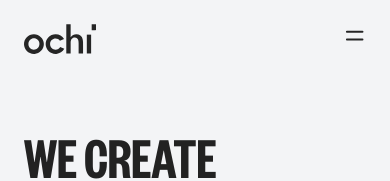
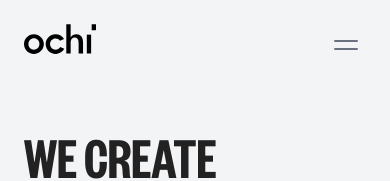
Before and after one commit to c0d1ngthunder/Ochi, a React (Vite) app: page / in a window 390 px wide. Shown: the top 181 px of the page. Built offline with nearby package versions, Linux system fonts and the light colour scheme.

Commit message:
feat: Add responsive menu and made responsive for tablets

```diff
--- a/src/App.jsx
+++ b/src/App.jsx
@@ -9,16 +9,20 @@ import Cards from "./components/Cards";
 import Footer from "./components/Footer";
 import { motion } from "motion/react";
 import LoadingAnime from "./components/LoadingAnime";
+import { useState } from "react";
+import ResponsiveMenu from "./components/ResponsiveMenu";
 
 const App = () => {
   const isMobile = window.innerWidth < 768;
+  const [isOpen, setIsOpen] = useState(false);
   if (!isMobile) {
     const locomotiveScroll = new LocomotiveScroll();
   }
   return (
     <motion.div data-scroll data-scroll-container animate={{backgroundColor:"var(--color-gray-100)"}} transition={{delay:3.5,duration:.3}} className="w-full overflow-x-hidden min-h-screen bg-[#000000de]">
       <LoadingAnime />
-      <Navbar />
+      <Navbar setIsOpen={setIsOpen} isOpen={isOpen} />
+      <ResponsiveMenu isOpen={isOpen} />
       <LandingPage />
       <motion.div initial={{display:"none"}} animate={{display:"block"}} transition={{duration:.3,delay:3.5}}>
         <div
--- a/src/components/Cards.jsx
+++ b/src/components/Cards.jsx
@@ -2,9 +2,9 @@ import React from "react";
 
 const Cards = () => {
   return (
-    <div data-scroll data-scroll-speed="-.4" className="w-full mt-40 min-h-screen bg-gray-100 sm:items-center flex flex-col md:flex-row gap-4 px-6 sm:px-15">
+    <div data-scroll data-scroll-speed="-.4" className="w-full mt-40 min-h-screen bg-gray-100 md:items-center flex flex-col md:flex-row gap-4 px-6 sm:px-15">
       <div className="md:w-1/2 w-full md:h-[60vh] h-[46vh] flex items-center justify-center relative bg-[#004D43] rounded-lg">
-          <img className="w-1/2" src="./images/logo.svg" alt="" />
+          <img className="w-1/3" src="./images/logo.svg" alt="" />
           <a className="uppercase opacity-90 absolute font-[NeueMonstreal] text-sm bottom-5 left-5 text-gray-100 px-2 py-1 border-1 border-gray-100 rounded-full">Rating 5.0 on clutch</a>
         </div>
       <div className="md:w-1/2 flex flex-col md:flex-row gap-4">
--- a/src/components/Footer.jsx
+++ b/src/components/Footer.jsx
@@ -6,7 +6,7 @@ const Footer = () => {
       data-scroll
       data-scroll-section
       data-scroll-speed=".3"
-      className="flex flex-col -translate-y-[10%] overflow-hidden px-15 pt-8 rounded-tl-3xl rounded-tr-3xl bg-gray-100 w-full min-h-screen"
+      className="flex flex-col sm:-mb-20vw -translate-y-[10%] overflow-hidden px-15 pt-8 rounded-tl-3xl rounded-tr-3xl bg-gray-100 w-full min-h-screen"
     >
       <div className="top my-8 flex flex-col sm:justify-between w-full">
         <div className="left">
--- a/src/components/LandingPage.jsx
+++ b/src/components/LandingPage.jsx
@@ -1,6 +1,7 @@
+import { gsap } from "gsap";
 import { animate } from "motion";
 import { motion } from "motion/react";
-import { useEffect, useState } from "react";
+import { useEffect, useRef } from "react";
 import { PiArrowDownLeftThin } from "react-icons/pi";
 const LandingPage = () => {
   useEffect(() => {
@@ -8,6 +9,41 @@ const LandingPage = () => {
       duration: 3,
       onUpdate: (latest) =>
         (document.querySelector(".load").innerHTML = Math.round(latest) + "%"),
+    });
+  });
+
+  const start = useRef(null);
+  useEffect(() => {
+      const child1 = start.current.getElementsByTagName("span")[0];
+      const child2 = start.current.getElementsByTagName("span")[1];
+      const child3 = child2.getElementsByTagName("span")[0];
+    start.current.addEventListener("mouseenter", (e) => {
+      gsap.to(child1, {
+        backgroundColor: "#000",
+        color: "#fff",
+      });
+      gsap.to(child3,{
+        scale: 1,
+        ease: "power2.inOut",
+        color: "#fff",
+      });
+      gsap.to(child2, {
+        color: "#fff",
+      });
+    });
+    start.current.addEventListener("mouseleave", (e) => {
+      gsap.to(child1, {
+        backgroundColor: "#fff",
+        color: "#000",
+      });
+      gsap.to(child3,{
+        scale: 0,
+        color: "#000",
+        ease: "power2.inOut",
+      })
+      gsap.to(child2, {
+        color: "#000",
+      });
     });
   });
 
@@ -23,12 +59,12 @@ const LandingPage = () => {
     >
       <div className="textstructure mt-32">
         {["We Create", "Eye-opening", "Presentations"].map((item, index) => (
-          <div key={index} className="masker px-6 sm:px-15 overflow-hidden">
+          <div key={index} className="masker px-6 md:px-15 overflow-hidden">
             <div className="w-fit flex gap-[1vw]">
               {index === 1 && (
                 <motion.div
                   initial={{ width: 0 }}
-                  animate={{ width: window.innerWidth < 640 ? "80px" : "9vw"  }}
+                  animate={{ width: window.innerWidth < 640 ? "80px" : "9vw" }}
                   transition={{ ease: [0.65, 0, 0.35, 1], delay: 4 }}
                   className="opacity-100 bg-center bg-cover bg-[url('/images/content-image01.jpg')] relative top-[1vw] h-[8vh] sm:h-[6vw] rounded-sm"
                 ></motion.div>
@@ -58,7 +94,7 @@ const LandingPage = () => {
       <motion.div
         animate={{ opacity: 1 }}
         transition={{ delay: 3.5 }}
-        className="border-t-1 mt-30 absolute bottom-5 w-full opacity-0 border-zinc-400 flex flex-col sm:flex-row gap-5 justify-between sm:items-center px-6 sm:px-10 py-4"
+        className="border-t-1 mt-30 absolute bottom-5 w-full opacity-0 border-zinc-400 flex flex-col md:flex-row gap-5 justify-between md:items-center px-6 md:px-10 py-4"
       >
         {[
           "For public and private companies",
@@ -68,12 +104,13 @@ const LandingPage = () => {
             {item}
           </p>
         ))}
-        <a href="" className="start flex gap-2 items-start">
+        <a href="" ref={start} className="start flex gap-2 items-start">
           <span className="uppercase px-4 py-1 text-sm border-1 border-black rounded-full">
             Start the project
           </span>
-          <span className="text-2xl border-1 rounded-full p-[2px]">
-            <PiArrowDownLeftThin className="rotate-180 font-extralight" />
+          <span className="text-2xl relative border-1 rounded-full p-[2px]">
+            <PiArrowDownLeftThin className="rotate-180 relative z-30 font-extrabold" />
+            <span className="absolute z-10 inset-0 rounded-full scale-0 bg-black"></span>
           </span>
         </a>
       </motion.div>
--- /dev/null
+++ b/src/components/MenuButton.jsx
@@ -0,0 +1,41 @@
+import { useRef, useState } from 'react';
+import { gsap } from 'gsap';
+
+const MenuButton = ({isOpen,setIsOpen}) => {
+  const topLine = useRef(null);
+  const bottomLine = useRef(null);
+
+  const toggleMenu = () => {
+    const tl = gsap.timeline({ defaults: { duration: 0.3, ease: 'power2.inOut' } });
+
+    if (!isOpen) {
+
+      // Move both lines to center and rotate
+      tl.to(topLine.current, { y: 4, rotate: 45 }, 0)
+        .to(bottomLine.current, { y: -4, rotate: -45 }, 0);
+    } else {
+      // Reset to original position
+      tl.to(topLine.current, { y: 0, rotate: 0 }, 0)
+        .to(bottomLine.current, { y: 0, rotate: 0 }, 0);
+    }
+
+    setIsOpen(!isOpen);
+  };
+
+  return (
+    <button onClick={toggleMenu} className="w-10 md:hidden h-10 relative">
+      <div
+        ref={topLine}
+        className="w-6 h-[2px] bg-gray-500 rounded absolute left-1/2 transform -translate-x-1/2 origin-center"
+        style={{ top: 'calc(50% - 4px)' }}
+      />
+      <div
+        ref={bottomLine}
+        className="w-6 h-[2px] bg-gray-500 rounded absolute left-1/2 transform -translate-x-1/2 origin-center"
+        style={{ top: 'calc(50% + 4px)' }}
+      />
+    </button>
+  );
+};
+
+export default MenuButton;
--- a/src/components/Navbar.jsx
+++ b/src/components/Navbar.jsx
@@ -1,10 +1,10 @@
 import { motion } from "motion/react";
 import Link from "./link";
-import { HiOutlineMenuAlt4 } from "react-icons/hi";
+import MenuButton from "./MenuButton";
 
-const Navbar = () => {
+const Navbar = ({isOpen,setIsOpen}) => {
   return (
-    <motion.div animate={{opacity:.85}} transition={{duration:1,delay:3.5}} className="w-full opacity-0 fixed z-[999] px-6 sm:px-15 flex font-['NeueMonstreal'] justify-between py-6">
+    <motion.div animate={{opacity:1}} transition={{duration:1,delay:3.5}} className={`w-full opacity-0 fixed z-[999] px-6 md:px-15 ${isOpen ? "text-white" : "text-black"} flex font-['NeueMonstreal'] justify-between py-6`}>
       <div className="logo">
         <svg
           width="72"
@@ -38,7 +38,7 @@ const Navbar = () => {
       <div className="links md:flex hidden gap-10 ">
         {["Services","Our work","About us","Insights","Contact us"].map((link,index)=><Link key={index} title={link} index={index} />)}
       </div>
-      <HiOutlineMenuAlt4 className="text-[6vw] md:hidden" />
+      <MenuButton isOpen={isOpen} setIsOpen={setIsOpen} />
     </motion.div>
   );
 };
--- /dev/null
+++ b/src/components/ResponsiveMenu.jsx
@@ -0,0 +1,19 @@
+import React from 'react'
+
+const ResponsiveMenu = ({isOpen}) => {
+  return (
+    <div>
+        <div className={`w-full uppercase h-screen fixed -top-full left-0 bg-[#212121] z-50 flex flex-col justify-center transition-all duration-600 ${isOpen ? 'top-0' : '-top-full'}`}>
+            <ul className="flex border-t-1 border-gray-500 flex-col gap-4 text-6xl text-white font-[FoundersGrotesk]">
+            {["Services", "Our work", "About us", "Insights", "Contact us"].map((link, index) => (
+                <li key={index} className="px-6">
+                {link}
+                </li>
+            ))}
+            </ul>
+        </div>
+    </div>
+  )
+}
+
+export default ResponsiveMenu
```
